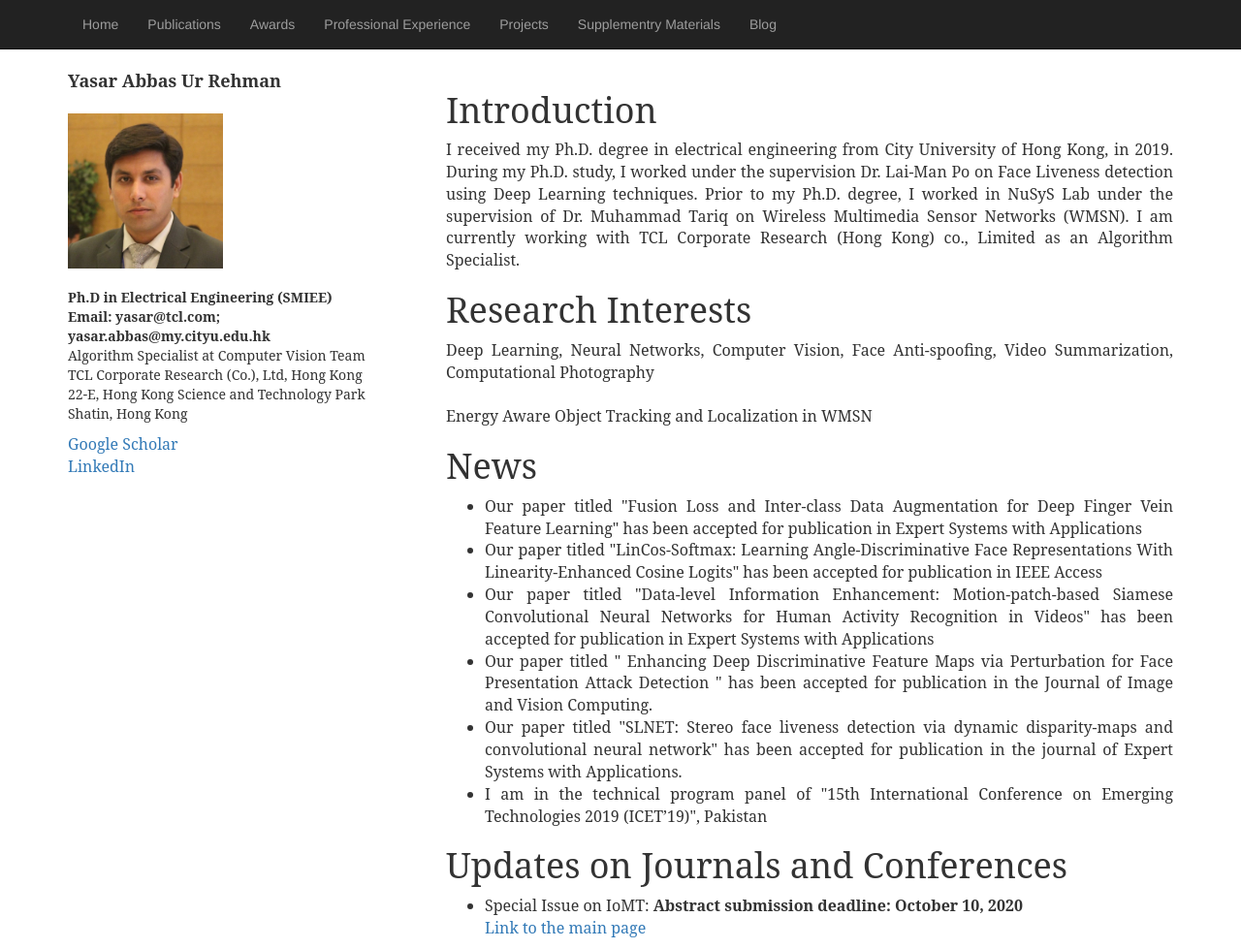
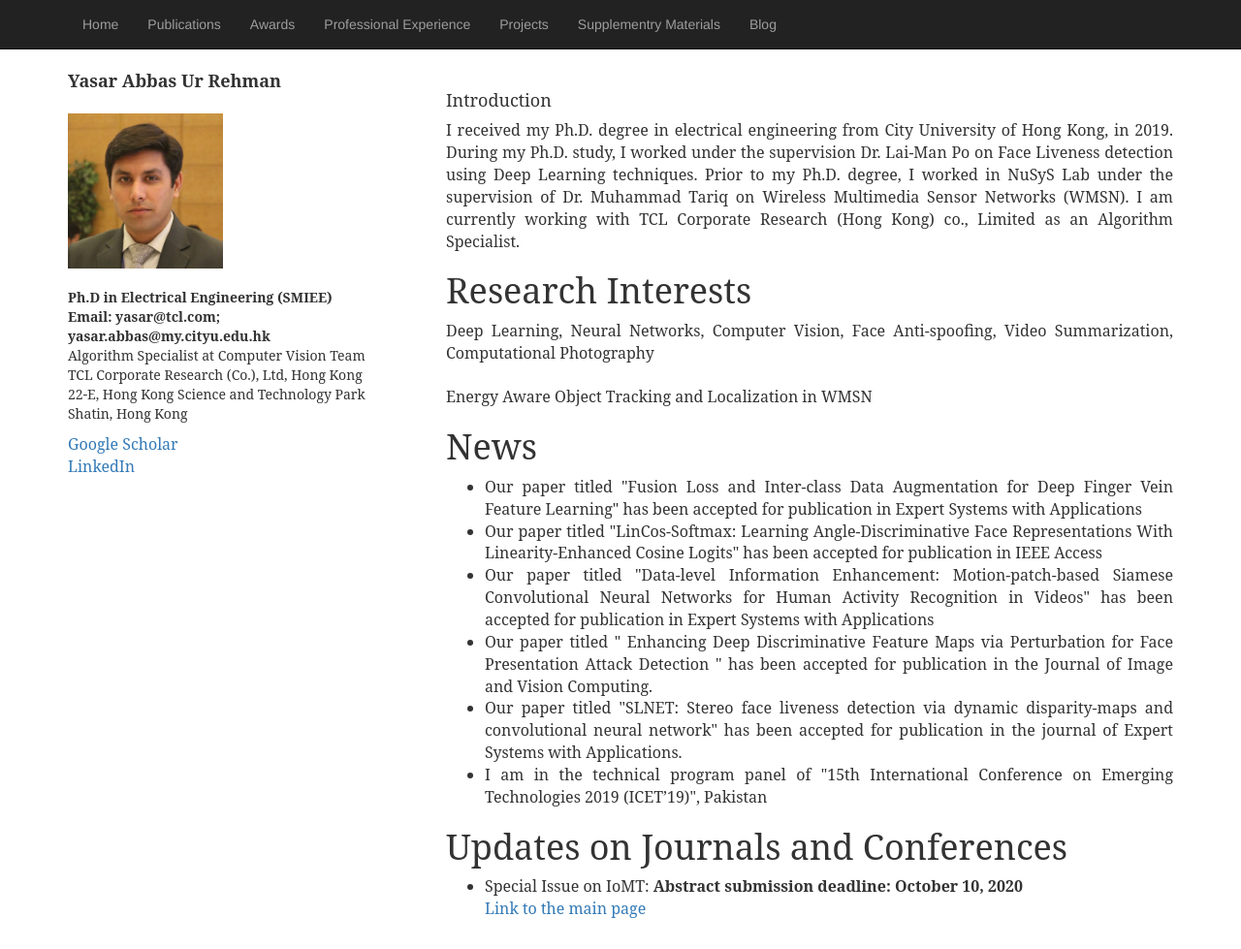
Before and after one commit to yasar-rehman/yasar, a Jekyll site: the page built from index.html, in a window 1280 px wide. Shown: the whole page at 97% size. Built offline with Jekyll 4.4.1, drawn with Linux system fonts in a browser that asks for light colours; some web fonts are replaced.

Commit message:
Update index.html

```diff
--- a/index.html
+++ b/index.html
@@ -25,8 +25,8 @@ title: yasar
 
              <div class="col-md-8 pull-right">
 	      <div style="margin-top:3%; text-align:justify; font-family: 'Serif', Times New Roman; font-size: 16px">
-			<h1>Introduction</h1>
-			<p> I received my Ph.D. degree in electrical engineering from City University of Hong Kong, in 2019.
+			<h1 style="font-family: 'Serif', Times New Roman; font-size: 18px">Introduction</h1>
+			<p style="font-family: 'Serif', Times New Roman; font-size: 16px"> I received my Ph.D. degree in electrical engineering from City University of Hong Kong, in 2019.
 				During my Ph.D. study, I worked under the supervision Dr. Lai-Man Po on Face Liveness detection using Deep Learning techniques.
 				Prior to my Ph.D. degree, I worked in NuSyS Lab under the supervision of
 			        Dr. Muhammad Tariq on Wireless Multimedia Sensor Networks  (WMSN).
```
